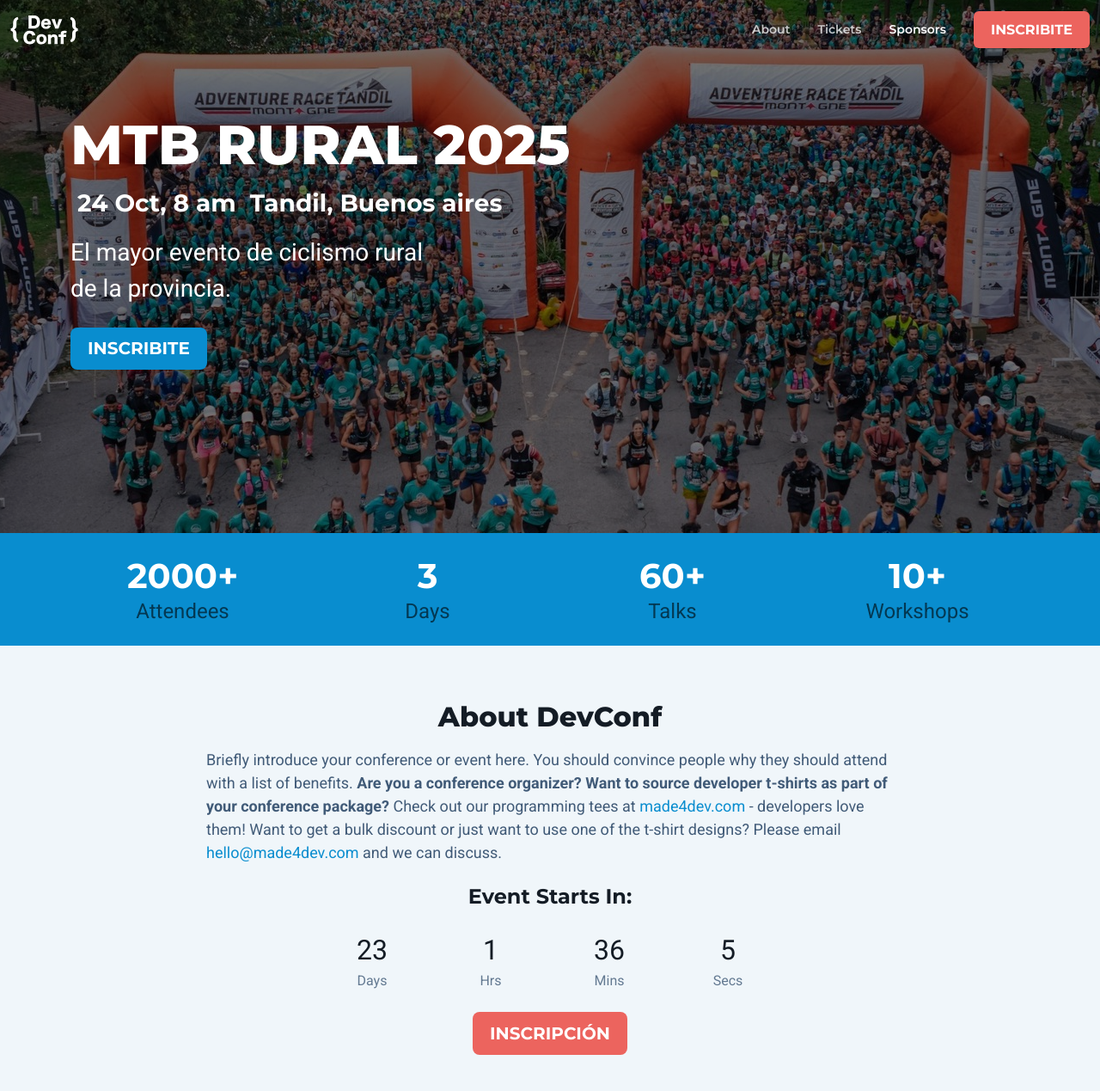
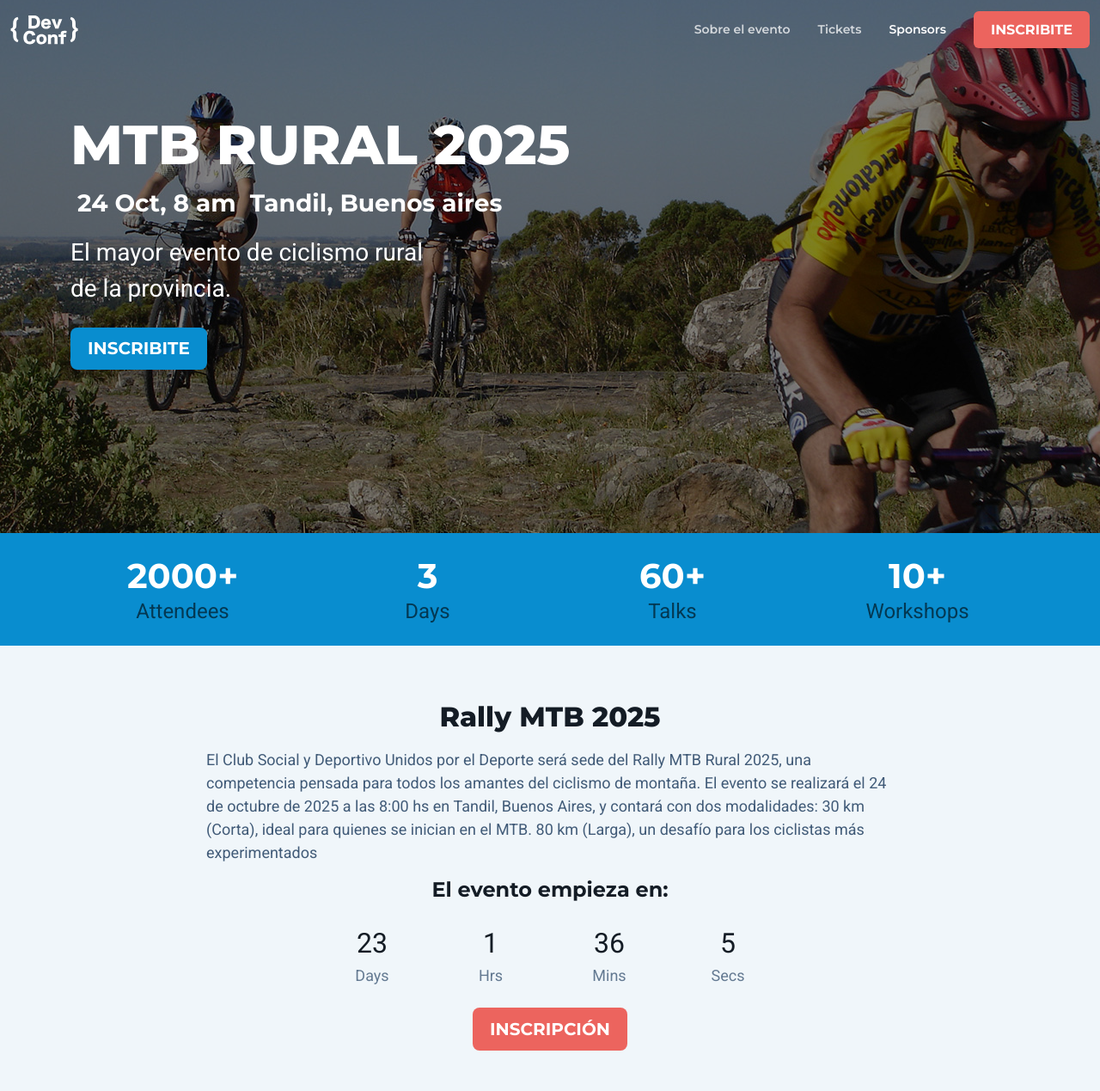
Before and after one commit to Valentino-inf/INTRO, a Flask app: page / in a window 1280 px wide. Shown: the top 1269 px of the page at 86% size. Run offline with Flask 3, Linux system fonts and the light colour scheme; some libraries are stand-ins or nearby versions.

Commit message:
modificación sobre el evento

```diff
--- a/TP2-IDS/templates/index.html
+++ b/TP2-IDS/templates/index.html
@@ -18,7 +18,7 @@
 					<div id="navigation" class="navbar-collapse collapse  justify-content-lg-end me-lg-3">
 						<ul class="nav navbar-nav">
 
-							<li class="nav-item"><a class="nav-link scrollto" href="#about-section">About</a></li>
+							<li class="nav-item"><a class="nav-link scrollto" href="#about-section">Sobre el evento</a></li>
 							<li class="nav-item"><a class="nav-link scrollto" href="#tickets-section">Tickets</a></li>
 							<li class="nav-item"><a class="nav-link scrollto" href="#sponsors-section">Sponsors</a></li>
 						</ul><!--//nav-->
@@ -86,12 +86,12 @@
 	</div><!--//stats-block-->
 	<section id="about-section" class="about-section section theme-bg-light">
 		<div class="container">
-			<h3 class="section-heading text-center mb-3">About DevConf</h3>
-			<div class="section-intro single-col-max mx-auto mb-4">Briefly introduce your conference or event here. You should convince people why they should attend with a list of benefits. <strong>Are you a conference organizer? Want to source developer t-shirts as part of your conference package?</strong> Check out our programming tees at <a href="https://made4dev.com/" target="_blank">made4dev.com</a> - developers love them! Want to get a bulk discount or just want to use one of the t-shirt designs? Please email <a href="mailto:hello@made4dev.com">hello@made4dev.com</a> and we can discuss.</div>
+			<h3 class="section-heading text-center mb-3">Rally MTB 2025</h3>
+			<div class="section-intro single-col-max mx-auto mb-4">El Club Social y Deportivo Unidos por el Deporte será sede del Rally MTB Rural 2025, una competencia pensada para todos los amantes del ciclismo de montaña. El evento se realizará el 24 de octubre de 2025 a las 8:00 hs en Tandil, Buenos Aires, y contará con dos modalidades: 30 km (Corta), ideal para quienes se inician en el MTB. 80 km (Larga), un desafío para los ciclistas más experimentados
 			<div class="benefits-list text-center mb-3">
 			</div><!--//benefits-list-->
 			<div class="event-countdown text-center mb-3">
-				<h4 class="countdown-intro mb-2 text-center mb-3">Event Starts In:</h4>
+				<h4 class="countdown-intro mb-2 text-center mb-3">El evento empieza en:</h4>
 				<div id="countdown-box" class="countdown-box"></div>
 			</div><!--//event-countdown-->
 			<div class="about-cta text-center mb-5"><a class="btn btn-secondary btn-lg  mb-5" href="https://themes.3rdwavemedia.com/bootstrap-templates/startup/devconf-free-bootstrap-4-conference-template-for-tech-conferences-and-events/" target="_blank">INSCRIPCIÓN</a></div>
```
Also changed, not shown: TP2-IDS/static/assets/images/hero-1.jpg.
